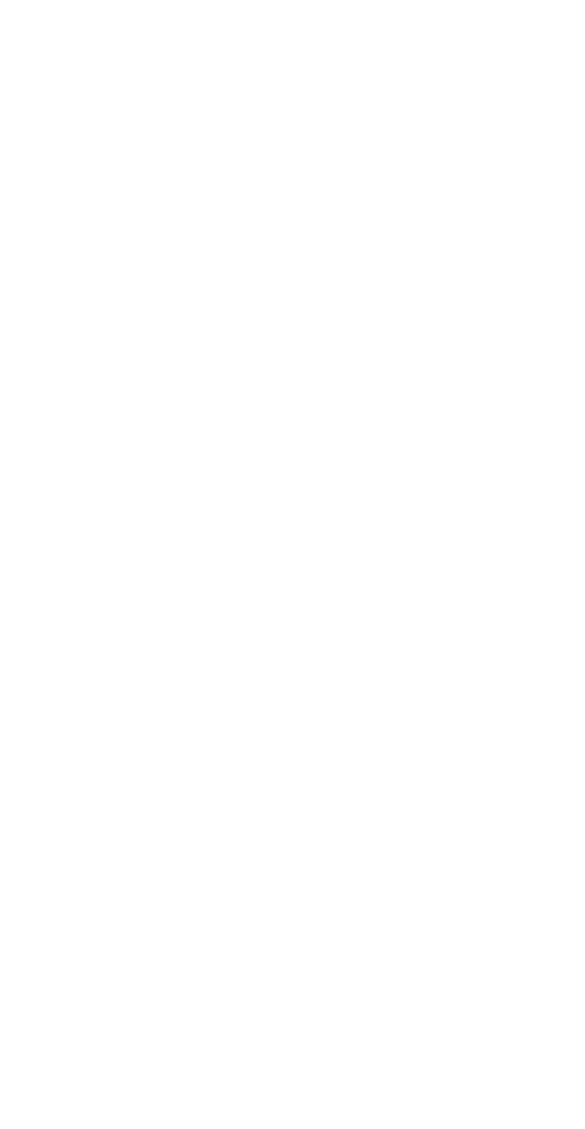
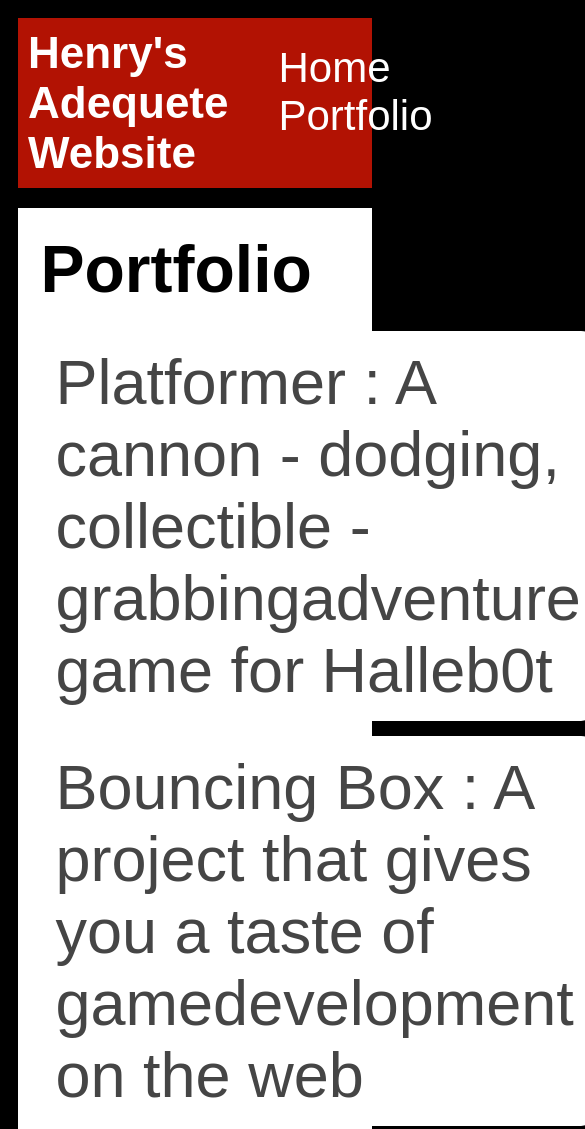
Before and after one commit to HenryVu-epiccoder3000/HenryVu-epiccoder3000.github.io, a plain HTML site: page portfolio.html in a window 390 px wide. Shown: the top 1129 px of the page, 585 px wide, since content can reach past the window. Before the commit the page ends 844 px from the top, so only its background shows below. Drawn offline with Linux system fonts and the light colour scheme.

Commit message:
add index.html and css files

```diff
--- a/portfolio.html
+++ b/portfolio.html
@@ -0,0 +1,40 @@
+<!DOCTYPE html>
+<html>
+  <head>
+    <title>Henry's Portfolio</title>
+    <link rel="stylesheet" href="style.css">
+  </head>
+
+  <body>
+    <div id="all-contents">
+      <nav>
+        <h1>Henry's Adequete Website</h1>
+        <ul id="nav-ul">
+          <li class="nav-li">
+            <a class="nav-a" href="index.html">Home</a>
+          </li>
+          <li class="nav-li">
+            <a class="nav-a" href="portfolio.html">Portfolio</a>
+          </li>
+        </ul>
+      </nav>
+      <main>
+        <div class="content">
+          <h1>Portfolio</h1>
+          <ul id="portfolio">
+            <li><a href="projects/platformer/">Platformer : A cannon - dodging, collectible - grabbingadventure game for Halleb0t</a></li>
+            <li><a href="projects/bouncing-box/">Bouncing Box : A project that gives you a taste of gamedevelopment on the web</a></li>
+            <li><a href="projects/circularity/">Circularity : A motion poem using random number generation andvelocity applied to circle shapes...</a></li>
+          </ul>
+          <h2>Khan Academy Portfolio</h2>
+          <ul id="portfolio">
+            <li><a href="https://www.khanacademy.org/computer-programming/henry-vu-burger-fries-mashed-potatoes/4630556334014464">What's For Dinner</a></li>
+            <li><a href="https://www.khanacademy.org/computer-programming/henry-vu-project-shooting-star/5195374609743872">Shooting Star</a></li>
+            <li><a href="https://www.khanacademy.org/computer-programming/henry-vu-dawg/5827796581924864">Animal Attack</a></li>
+            <li><a href="">Ad Design</a></li>
+          </ul>
+        </div>
+      </main>
+    </div>
+  </body>
+</html>
--- a/style.css
+++ b/style.css
@@ -11,7 +11,7 @@ body {
 
 /* navigation menu */
 nav {
-  background: rgb(178,18,3);
+  background: rgb(178, 18, 3);
   margin: 0 auto;
   margin-bottom: 20px;
   display: flex;
@@ -62,3 +62,78 @@ h2,
 h3 {
   margin: 0px;
 }
+
+/* portfolio styles */
+.content h1 {
+  color: black;
+}
+
+#portfolio {
+  list-style-type: none;
+  padding-left: 0;
+}
+
+#portfolio li {
+  background: #fff;
+  padding: 10px;
+  border-radius: 10px;
+  margin-bottom: 10px;
+}
+
+#portfolio li:hover {
+  background: #eee;
+}
+
+#portfolio a {
+  text-decoration: none;
+  color: #454545;
+}
+/* responsive web design */
+@media screen and (min-width: 120px) and (max-width: 1080px) {
+  main {
+    height: 100ch;
+    zoom: 1.5;
+    display: grid;
+  }
+
+  h1 {
+    font-size: 44px;
+  }
+
+  h2 {
+    font-size: 42px;
+  }
+
+  h3 {
+    font-size: 36px;
+  }
+
+  #all-contents {
+    height: 100ch;
+    margin: none;
+  }
+
+  a {
+    font-size: 42px;
+  }
+
+  .sidebar {
+    margin-right: 0px;
+    justify-content: center;
+    align-items: center;
+  }
+
+  .sidebar-img {
+    width: 100%;
+  }
+
+  p,
+  li {
+    font-size: 24px;
+  }
+
+  .content {
+    align-content: center;
+    justify-content: center;
+  }
+}
```
Also changed, not shown: index.html (+4 -3 lines).
